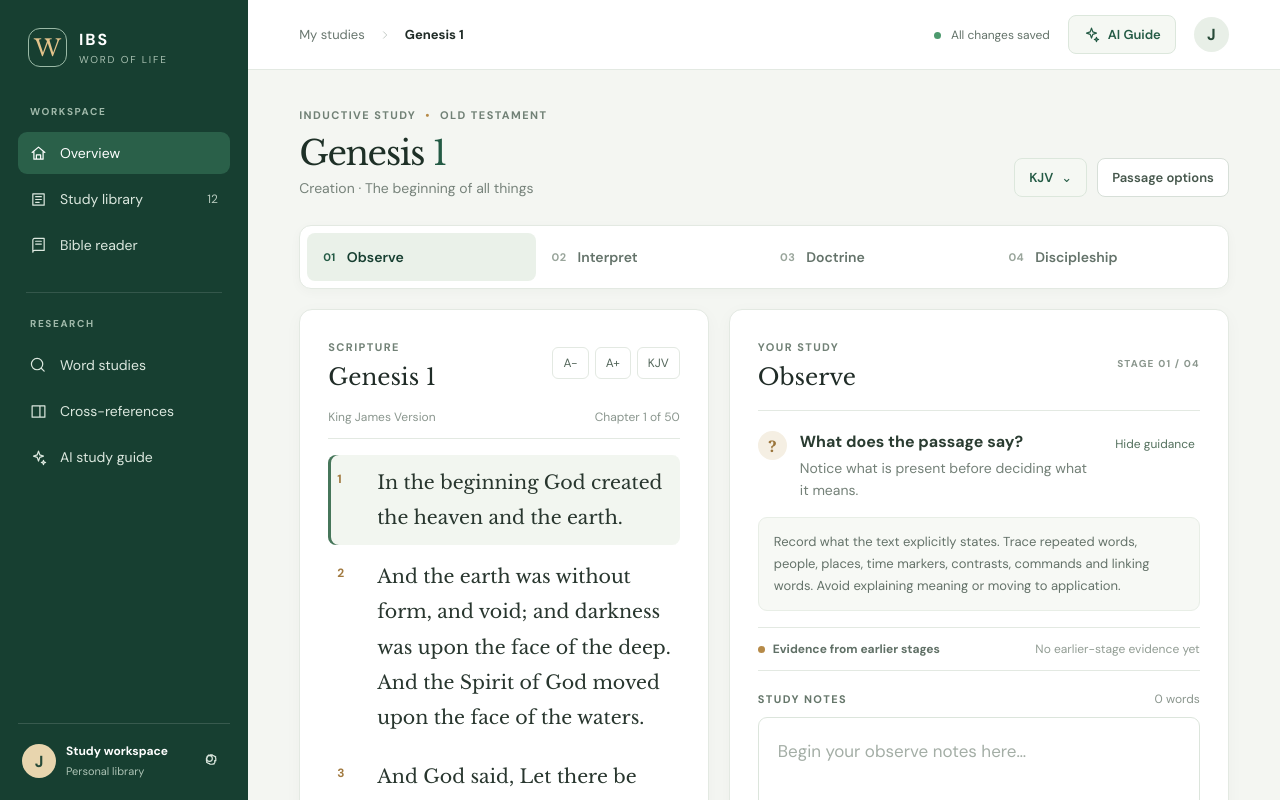
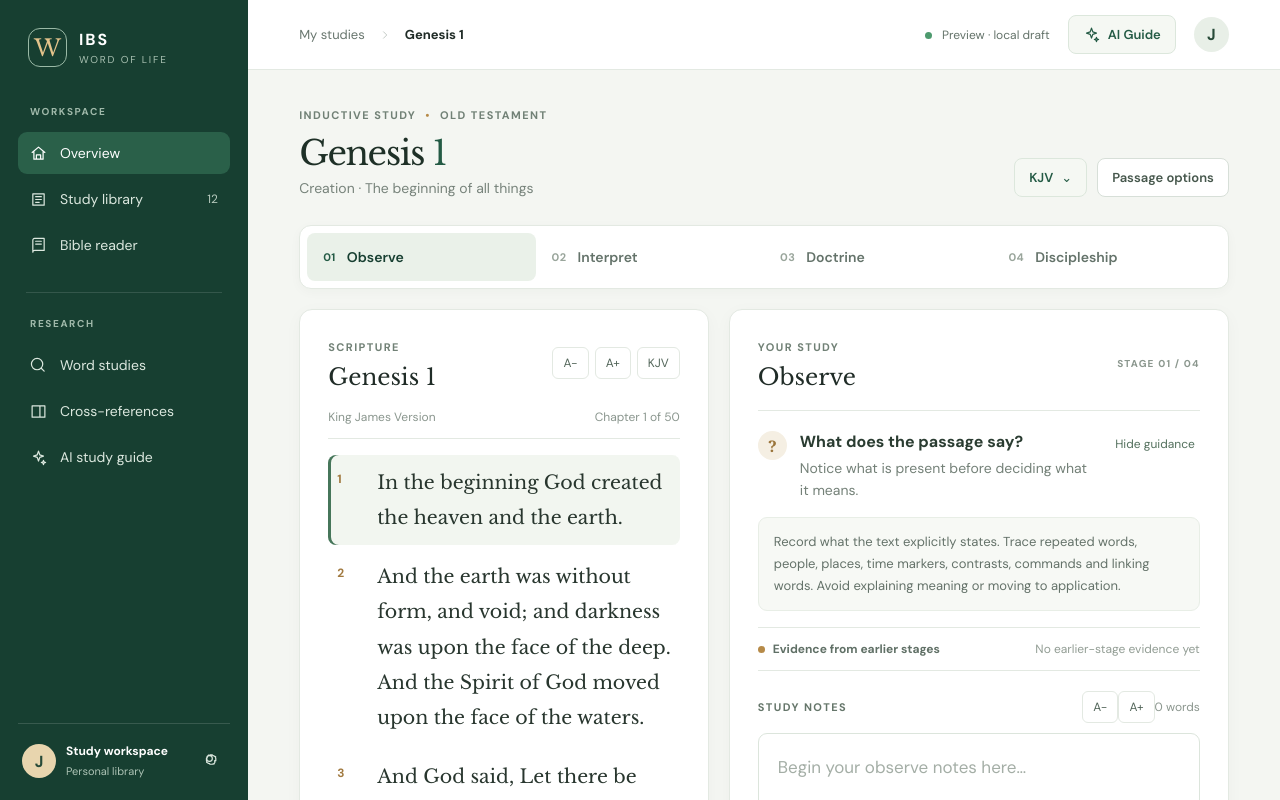
Before and after one commit to johann-han/inductive-bible-study-cloud, a React (Vite) app in the folder next-app/: page / in a window 1280 px wide. Shown: the top 800 px of the page. Built offline with nearby package versions, Linux system fonts and the light colour scheme.

Commit message:
feat(ibs): refine independent stage notes and typography controls

```diff
--- a/next-app/src/App.tsx
+++ b/next-app/src/App.tsx
@@ -33,7 +33,10 @@ function Icon({ name }: { name: string }) {
 }
 export default function App() {
   const [stage, setStage] = useState<Stage>('observe');
-  const [note, setNote] = useState('');
+  const [notesByStage, setNotesByStage] = useState<Record<Stage, string>>({ observe: '', interpret: '', doctrine: '', apply: '' });
+  const [notesFontSize, setNotesFontSize] = useState(17);
+  const [completedStages, setCompletedStages] = useState<Set<Stage>>(new Set());
+  const note = notesByStage[stage];
   const [selected, setSelected] = useState('1');
   const [showGuidance, setShowGuidance] = useState(true);
   const [showLibrary, setShowLibrary] = useState(false);
@@ -61,12 +64,12 @@ export default function App() {
     <main className="main-area">
       <header className="topbar">
         <div className="crumbs"><span>My studies</span><Icon name="chevron"/><strong>Genesis 1</strong></div>
-        <div className="top-actions"><span className="sync-status"><i/> All changes saved</span><button className="soft-button"><Icon name="spark"/> AI Guide</button><button className="profile">J</button></div>
+        <div className="top-actions"><span className="sync-status"><i/> Preview · local draft</span><button className="soft-button"><Icon name="spark"/> AI Guide</button><button className="profile">J</button></div>
       </header>
       {showLibrary ? <section className="library-view"><div className="eyebrow">YOUR LIBRARY</div><h1>Study library</h1><p>Return to a study or begin a new passage.</p><div className="study-card"><div><span className="tag">IN PROGRESS</span><h3>Genesis 1 — Creation</h3><p>Last studied today · Observation</p></div><button className="primary-button" onClick={() => setShowLibrary(false)}>Resume study</button></div></section> :
       <div className="study-page">
         <section className="study-heading"><div><div className="eyebrow">INDUCTIVE STUDY <span>•</span> OLD TESTAMENT</div><h1>Genesis <em>1</em></h1><p>Creation · The beginning of all things</p></div><div className="heading-actions"><button className="soft-button">KJV <span>⌄</span></button><button className="outline-button">Passage options</button></div></section>
-        <nav className="stage-nav" aria-label="Study stages">{stages.map((s,i) => <button key={s.id} className={stage===s.id?'stage-tab selected':'stage-tab'} onClick={() => setStage(s.id)}><span className="stage-number">{s.number}</span><span>{s.label}</span>{i<stages.findIndex(x=>x.id===stage) && <span className="stage-done">✓</span>}</button>)}</nav>
+        <nav className="stage-nav" aria-label="Study stages">{stages.map((s,i) => <button key={s.id} className={stage===s.id?'stage-tab selected':'stage-tab'} onClick={() => setStage(s.id)}><span className="stage-number">{s.number}</span><span>{s.label}</span>{completedStages.has(s.id) && <span className="stage-done">✓</span>}</button>)}</nav>
         <div className="workspace">
           <section className="scripture-panel">
             <div className="panel-heading"><div><span className="eyebrow">SCRIPTURE</span><h2>Genesis 1</h2></div><div className="reader-tools"><button className="tool-button" onClick={() => setFontSize(v=>Math.max(16,v-1))}>A−</button><button className="tool-button" onClick={() => setFontSize(v=>Math.min(25,v+1))}>A+</button><button className="tool-button">KJV</button></div></div>
@@ -79,10 +82,10 @@ export default function App() {
             <div className="stage-question"><div className="question-icon">?</div><div className="question-copy"><strong>{current.question}</strong><p>{current.hint}</p></div><button className="collapse-button" onClick={()=>setShowGuidance(!showGuidance)}>{showGuidance?'Hide':'Show'} guidance</button></div>
             {showGuidance && <div className="guidance-content"><p>{stage==='observe'?'Record what the text explicitly states. Trace repeated words, people, places, time markers, contrasts, commands and linking words. Avoid explaining meaning or moving to application.':stage==='interpret'?'Examine context, structure, grammar, keywords and linking words. Explain how the author develops the thought and support conclusions from the text.':stage==='doctrine'?'Synthesize what the passage teaches about God, humanity, creation and the wider biblical witness. Distinguish explicit teaching from inference.':'Identify a faithful response grounded in the passage. Make it specific, considered and connected to the meaning established in the earlier stages.'}</p></div>}
             <div className="evidence-strip"><div><span className="evidence-dot"/> <strong>Evidence from earlier stages</strong></div><span>{stage==='observe'?'No earlier-stage evidence yet':'Available when linked'}</span></div>
-            <div className="editor-heading"><label htmlFor="study-notes">STUDY NOTES</label><span>{wordCount} words</span></div>
-            <textarea id="study-notes" value={note} onChange={e=>setNote(e.target.value)} placeholder={'Begin your '+current.label.toLowerCase()+' notes here…\n\nRecord your observations and connect each conclusion to the passage.'}/>
+            <div className="editor-heading"><label htmlFor="study-notes">STUDY NOTES</label><div className="editor-tools"><button className="tool-button" onClick={()=>setNotesFontSize(v=>Math.max(15,v-1))} aria-label="Decrease notes text size">A−</button><button className="tool-button" onClick={()=>setNotesFontSize(v=>Math.min(24,v+1))} aria-label="Increase notes text size">A+</button><span>{wordCount} words</span></div></div>
+            <textarea id="study-notes" style={{fontSize: notesFontSize}} value={note} onChange={e=>setNotesByStage(prev=>({...prev,[stage]:e.target.value}))} placeholder={'Begin your '+current.label.toLowerCase()+' notes here…\n\nRecord your observations and connect each conclusion to the passage.'}/>
             <div className="editor-footer"><span>Draft stays in this preview only</span><span>Text size {fontSize}px</span></div>
-            <div className="stage-footer"><button className="outline-button" onClick={()=>move(-1)} disabled={stage==='observe'}>Previous stage</button><button className="primary-button" onClick={()=>move(1)} disabled={stage==='apply'}>Continue to next stage <Icon name="chevron"/></button></div>
+            <div className="stage-footer"><button className="outline-button" onClick={()=>move(-1)} disabled={stage==='observe'}>Previous stage</button><button className="primary-button" onClick={()=>{setCompletedStages(prev=>new Set(prev).add(stage));move(1);}} disabled={stage==='apply'}>Continue to next stage <Icon name="chevron"/></button></div>
           </section>
         </div>
       </div>}
```
